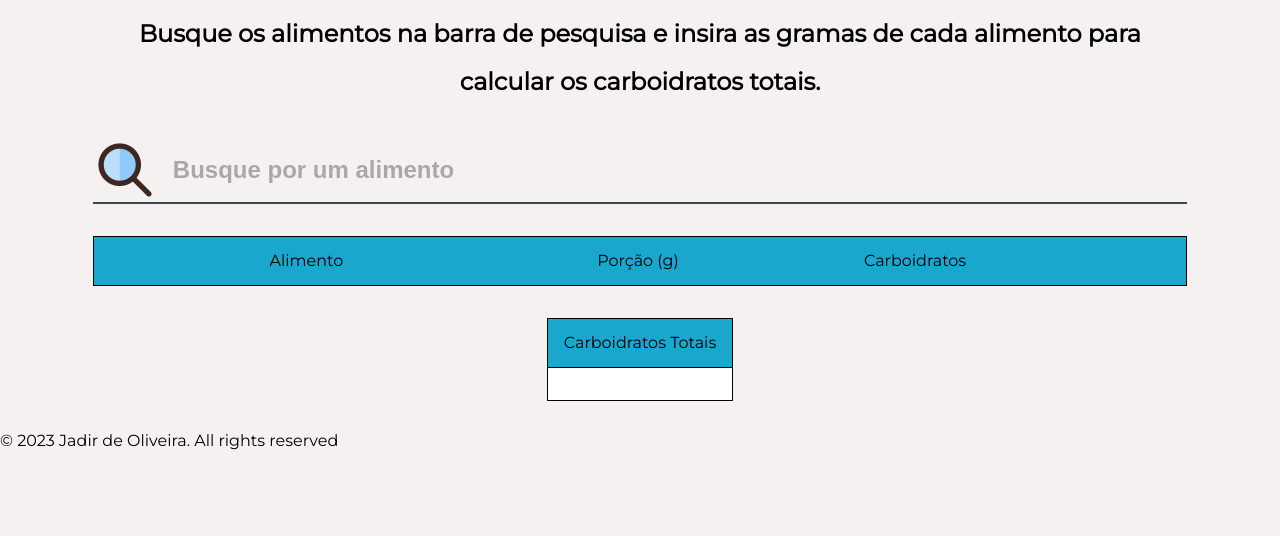
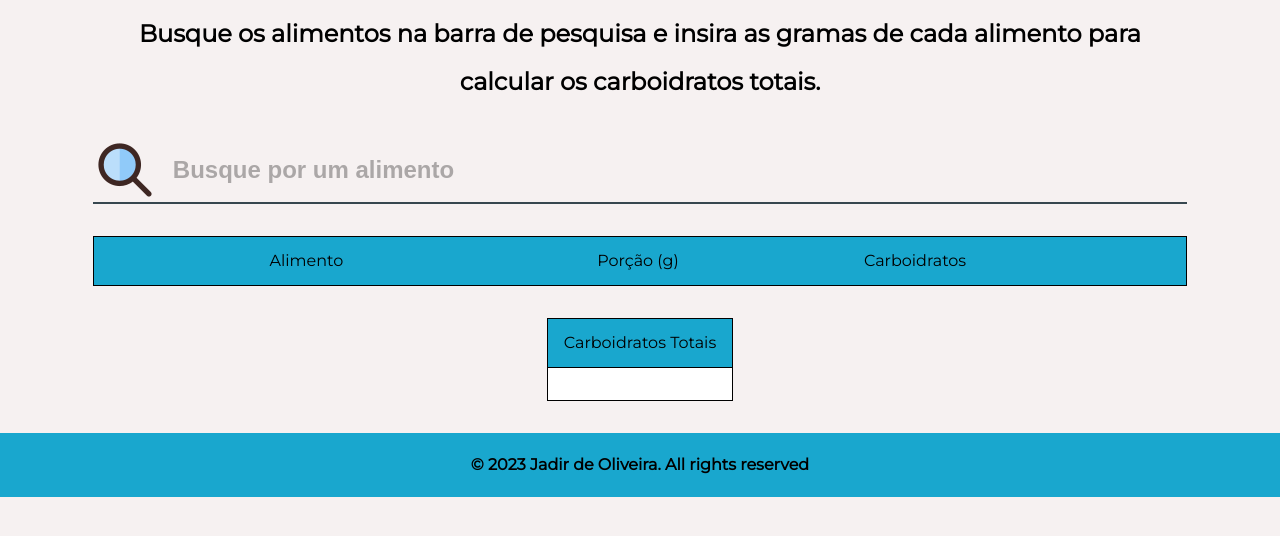
Before and after one commit to JadirXavier/Contador-de-Carboidratos, a website: page public/calculadora.html in a window 1280 px wide. Shown: the part 230-766 px from the top of the page. Drawn offline with Linux system fonts and the light colour scheme.

Commit message:
Atualizar o style.css
adicionado footer

```diff
--- a/public/style.css
+++ b/public/style.css
@@ -137,6 +137,9 @@ main h2 {
   word-wrap: break-word;
   font-weight: bold;
 }
+
+
+
 
 /* Calculadora */
 table {
@@ -298,6 +301,10 @@ table {
   background: white;
 }
 
+
+
+
+
 @media screen and (max-width: 600px) {
   table {
     border: 0px;
@@ -366,3 +373,17 @@ table {
     font-size: 0.9rem;
   }
 }
+
+footer {
+   background-color: var(--cornav);
+   display: flex;
+   height: 4rem;
+   align-content: center;
+   justify-content: center;
+   flex-wrap: wrap;
+   font-weight: 800;
+ }
+
+ footer p {
+   color: var(--cortexto1);
+ }
```
